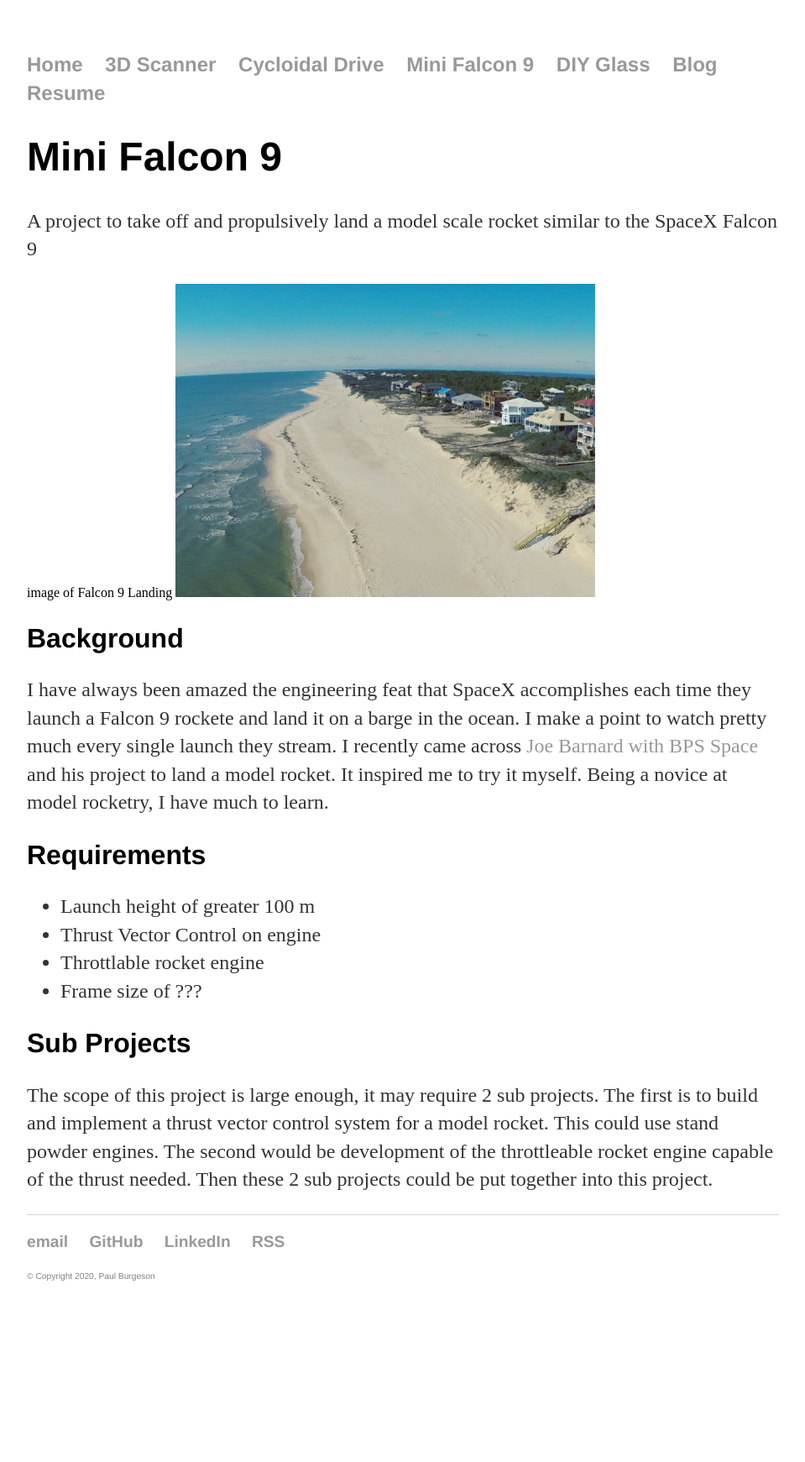
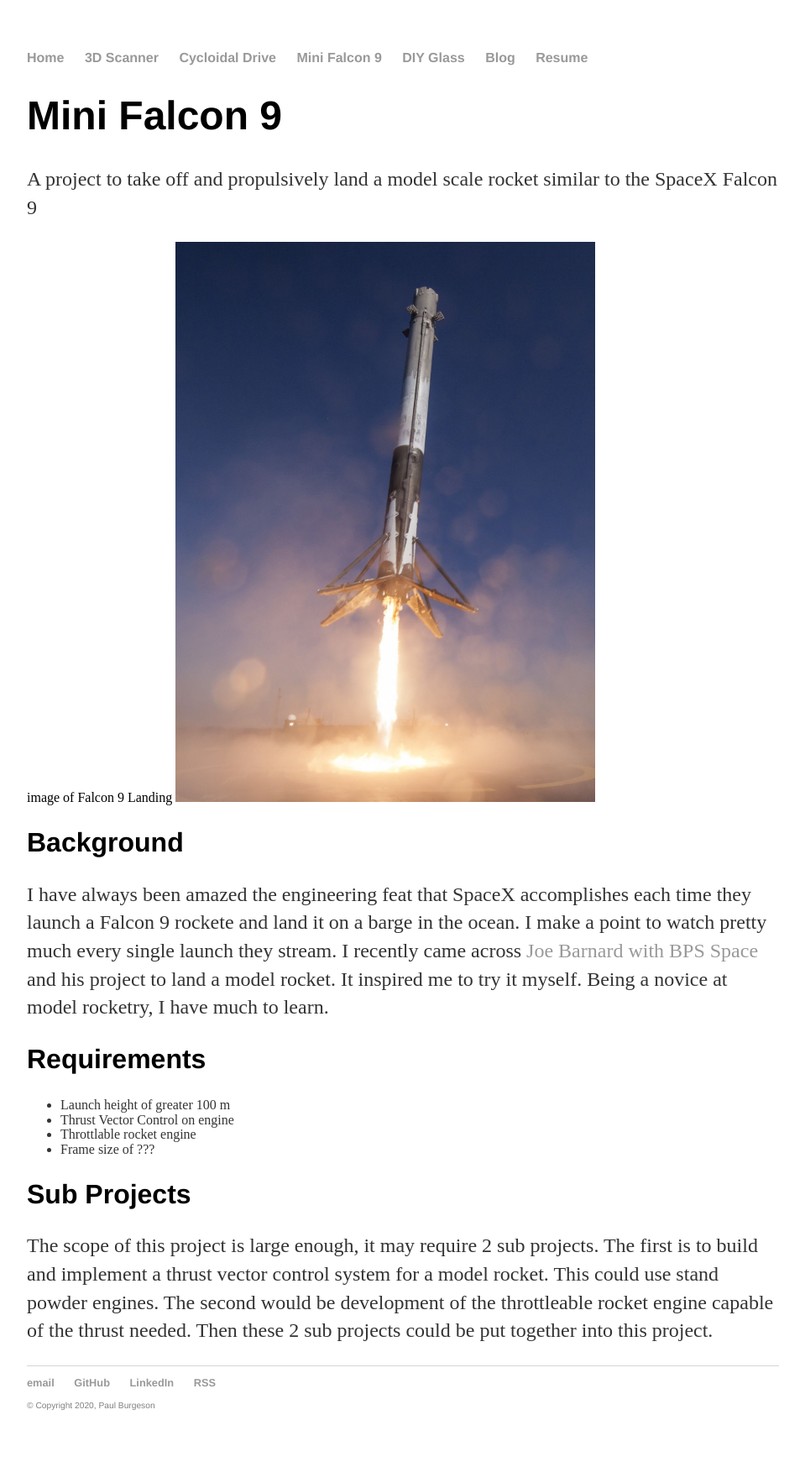
Before and after one commit to pburgeson/pburgeson.github.io, a Jekyll site: the page built from minifalcon9/index.html, in a window 1280 px wide. Shown: the whole page at 84% size, without its empty margins (160-1119 px from the left). Built offline with Jekyll 4.4.1, drawn with Linux system fonts in a browser that asks for light colours; before the commit the page ends 1587 px from its top, so only the background shows below that.

Commit message:
Trying to fix bullets, updating rocket image

```diff
--- a/css/main.css
+++ b/css/main.css
@@ -38,8 +38,8 @@ ol {
     color: #333;
 }
 ul {
-    font-size: 1.5em;
-    line-height: 1.4em;
+    font-size: 1em;
+    line-height: 1.1em;
     color: #333;
 }
 
--- a/minifalcon9/index.html
+++ b/minifalcon9/index.html
@@ -7,7 +7,7 @@ title: Mini Falcon 9
 <p>A project to take off and propulsively land a model scale rocket similar to the SpaceX Falcon 9</p>
 
 image of Falcon 9 Landing
-<img src="../assets/minifalcon9/sgi_beach.jpg" width="500">
+<img src="../assets/minifalcon9/falcon9_landing.jpg" width="500">
 
 <h2>Background</h2>
 <p>I have always been amazed the engineering feat that SpaceX accomplishes each time they launch a Falcon 9 rockete and land it on a barge in the ocean.  I make a point to watch pretty much every single launch they stream.  I recently came across <a href="https://bps.space/">Joe Barnard with BPS Space</a> and his project to land a model rocket.  It inspired me to try it myself.  Being a novice at model rocketry, I have much to learn.</p>
```
Also changed, not shown: assets/minifalcon9/falcon9_landing.jpg (added), assets/minifalcon9/sgi_beach.jpg (deleted).
